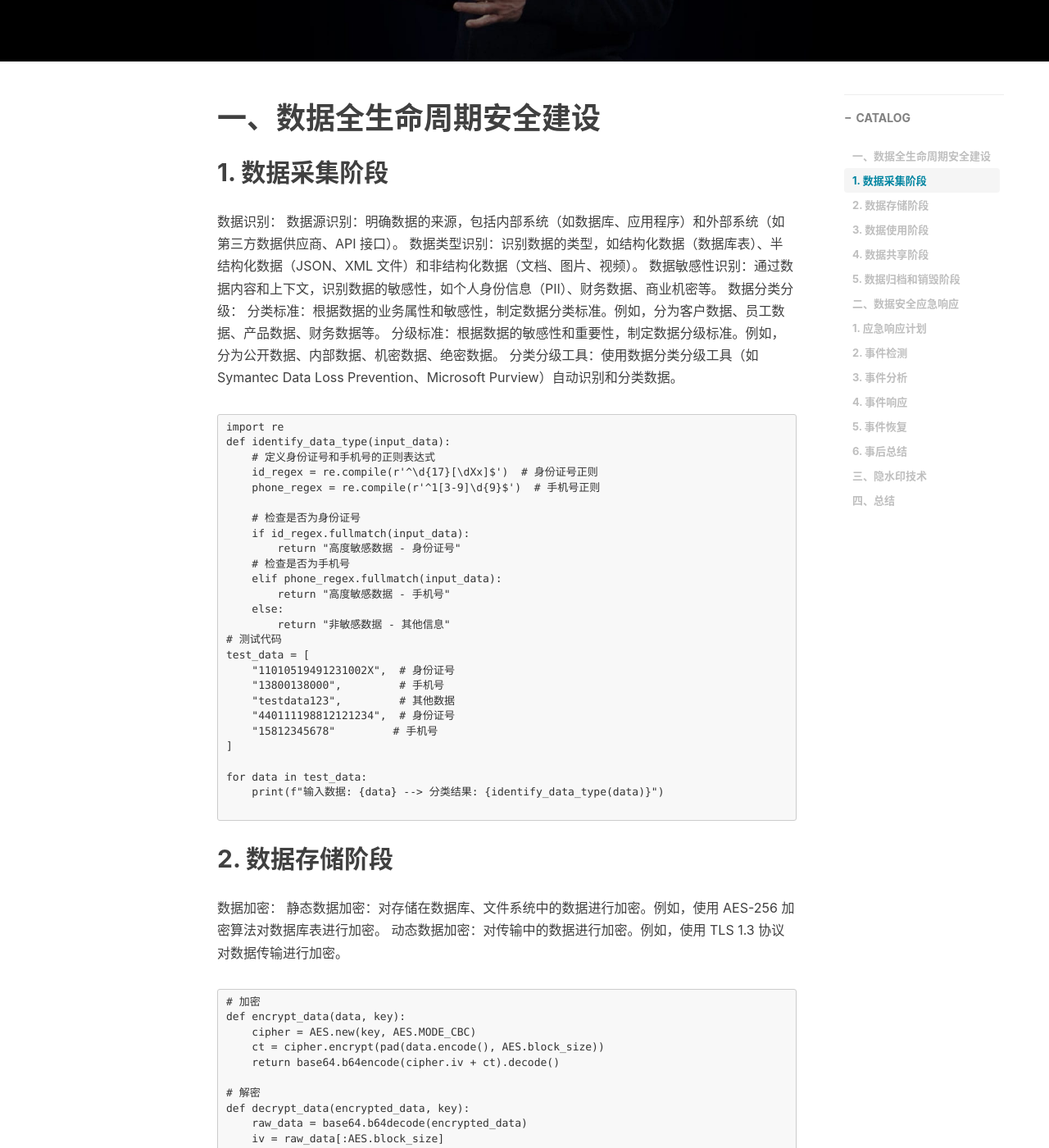
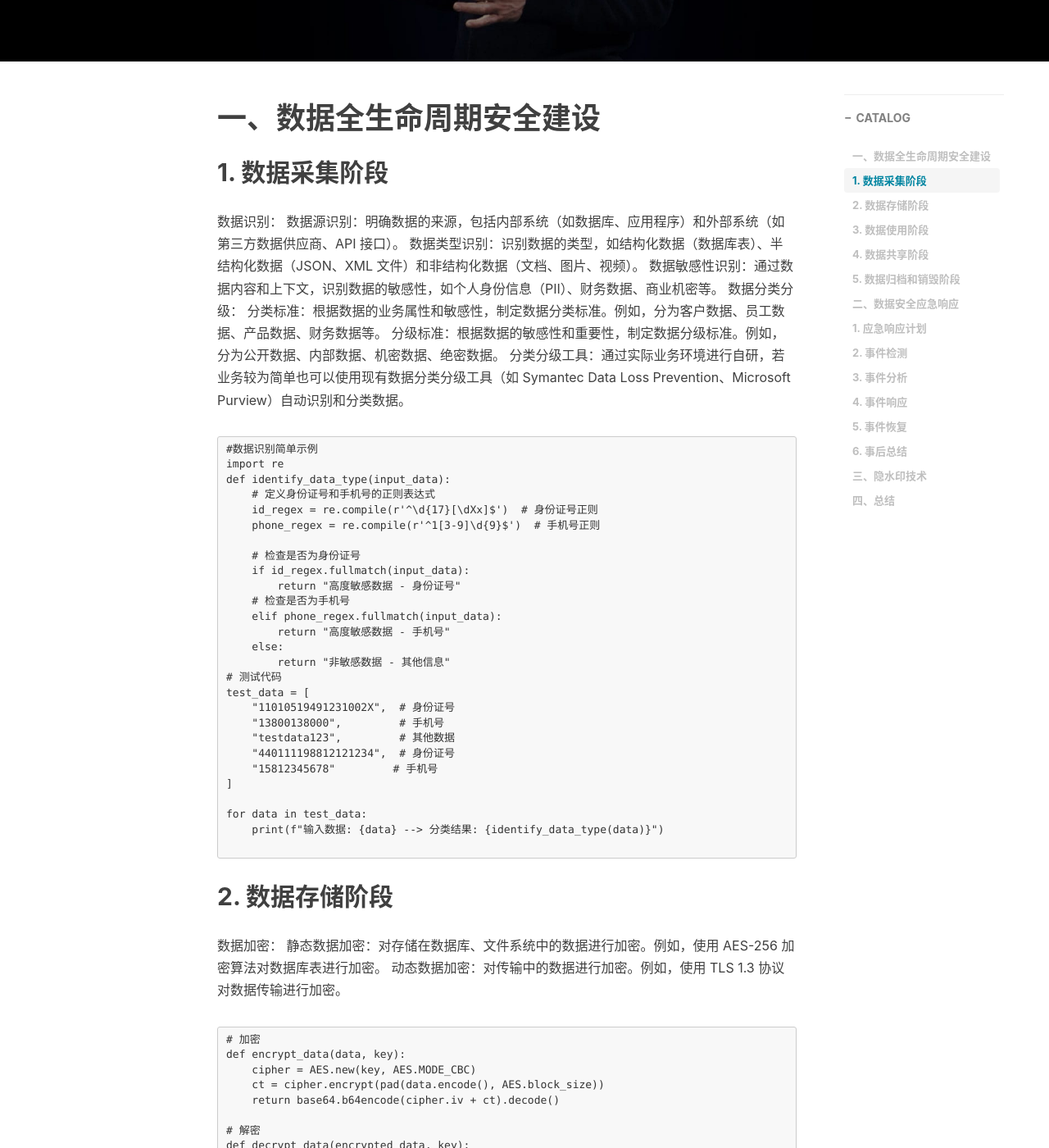
Before and after one commit to seensec/seensec.github.io, a Jekyll site: the page built from _posts/2025-02-08-数据安全建设.md, in a window 1280 px wide and 1400 px high, scrolled down 448 px. Shown: the whole window at 82% size. Built offline with Jekyll 4.4.1, drawn with Linux system fonts in a browser that asks for light colours; nearby versions of some CDN libraries; comment, search, counter and statistics services are not loaded.

Commit message:
Update 2025-02-08-数据安全建设.md

````diff
--- a/_posts/2025-02-08-数据安全建设.md
+++ b/_posts/2025-02-08-数据安全建设.md
@@ -18,8 +18,9 @@ tags:
 数据分类分级：
 分类标准：根据数据的业务属性和敏感性，制定数据分类标准。例如，分为客户数据、员工数据、产品数据、财务数据等。
 分级标准：根据数据的敏感性和重要性，制定数据分级标准。例如，分为公开数据、内部数据、机密数据、绝密数据。
-分类分级工具：使用数据分类分级工具（如 Symantec Data Loss Prevention、Microsoft Purview）自动识别和分类数据。
+分类分级工具：通过实际业务环境进行自研，若业务较为简单也可以使用现有数据分类分级工具（如 Symantec Data Loss Prevention、Microsoft Purview）自动识别和分类数据。
 ```
+#数据识别简单示例
 import re
 def identify_data_type(input_data):
     # 定义身份证号和手机号的正则表达式
````
